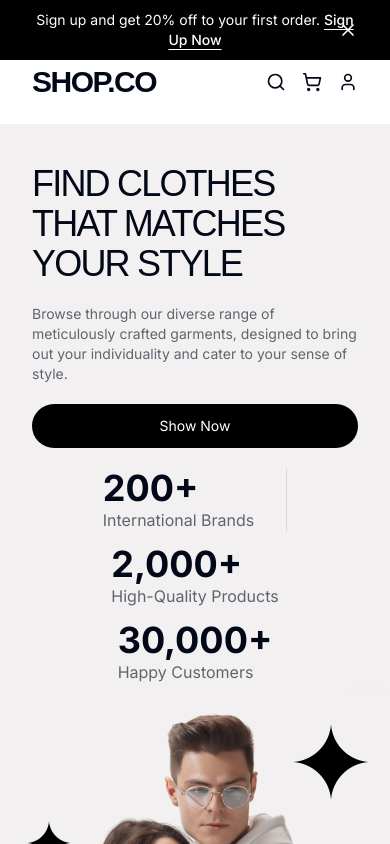
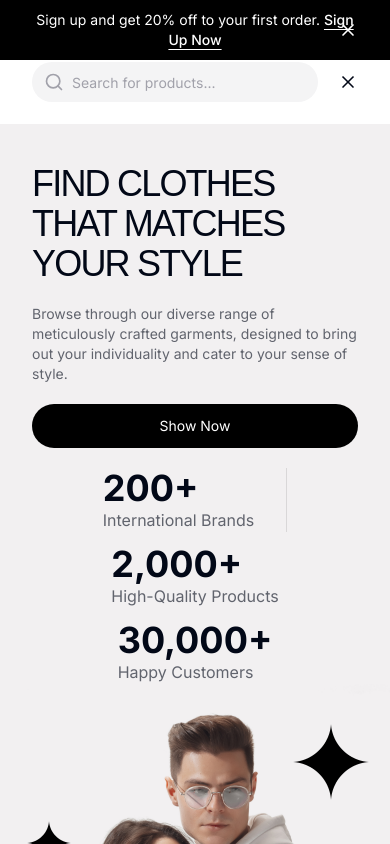
Before and after one commit to mehmetext/ecommerce-template-next, a Next.js app: page / in a window 390 px wide. Both pictures are taken after a click on the button 276 px from the left and 82 px from the top of the page. Shown: the top 844 px of the page. Built offline with nearby package versions, Linux system fonts and the light colour scheme; no server answers; a web font is replaced by a local one.

Commit message:
HeaderSearch added

```diff
--- a/src/components/Header.tsx
+++ b/src/components/Header.tsx
@@ -4,12 +4,13 @@ import Link from "next/link";
 import HeaderMenu from "./HeaderMenu";
 import { Input } from "./ui/input";
 import { Search, ShoppingCart, User } from "lucide-react";
+import HeaderSearch from "./HeaderSearch";
 
 export default function Header() {
   return (
     <div className="flex flex-col">
       <SignUpBadge />
-      <header className="py-6">
+      <header className="py-6 relative">
         <div className="container flex gap-10 items-center justify-between">
           <div className="flex items-center gap-10">
             <Link
@@ -26,9 +27,7 @@ export default function Header() {
             placeholder="Search for products..."
           />
           <div className="flex gap-4">
-            <button className="lg:hidden">
-              <Search className="w-5 h-5" />
-            </button>
+            <HeaderSearch />
             <button>
               <ShoppingCart className="w-5 h-5" />
             </button>
--- /dev/null
+++ b/src/components/HeaderSearch.tsx
@@ -0,0 +1,39 @@
+"use client";
+
+import { Search, X } from "lucide-react";
+import React, { useState } from "react";
+import { Input } from "./ui/input";
+import { motion, AnimatePresence } from "framer-motion";
+
+export default function HeaderSearch() {
+  const [isOpen, setIsOpen] = useState(false);
+
+  return (
+    <div className="flex">
+      <button onClick={() => setIsOpen(!isOpen)} className="lg:hidden">
+        <Search className="w-5 h-5" />
+      </button>
+      <AnimatePresence>
+        {isOpen && (
+          <motion.div
+            initial={{ opacity: 0 }}
+            animate={{ opacity: 1 }}
+            exit={{ opacity: 0 }}
+            className="overflow-hidden absolute left-0 top-0 bottom-0 right-0 flex bg-white"
+          >
+            <div className="container flex gap-5 items-center justify-center">
+              <Input
+                containerClassName="flex-1"
+                icon={<Search className="w-5 h-5" />}
+                placeholder="Search for products..."
+              />
+              <button onClick={() => setIsOpen(!isOpen)}>
+                <X className="w-5 h-5" />
+              </button>
+            </div>
+          </motion.div>
+        )}
+      </AnimatePresence>
+    </div>
+  );
+}
```
